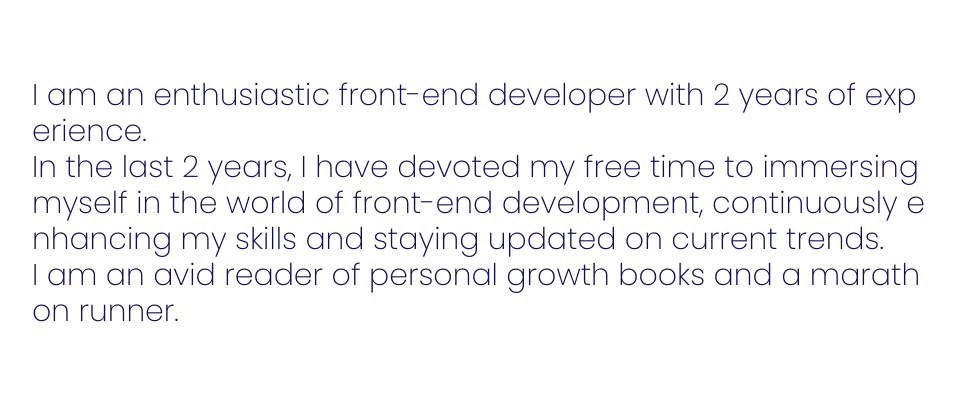
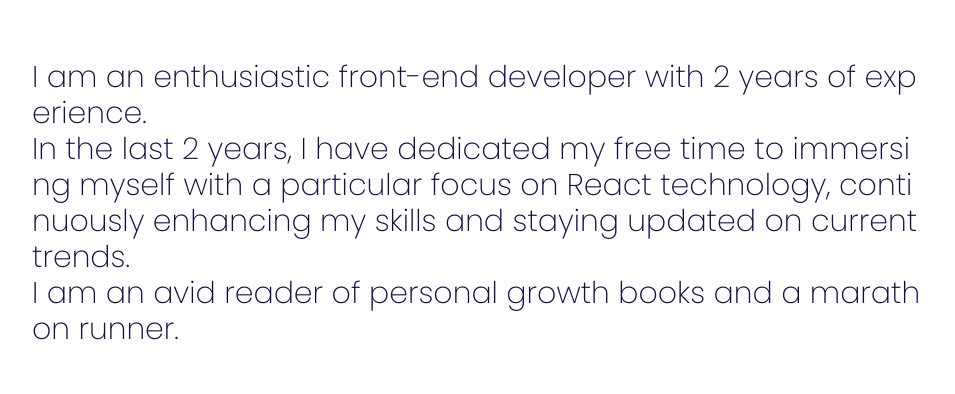
Before and after one commit to diecorra/portfolio, a React (Vite) app in the folder version-3.0/: page / in a window 1280 px wide. Shown: the part 269-663 px from the top of the page, without its empty margins (160-1115 px from the left). Built offline with nearby package versions, Linux system fonts and the light colour scheme.

Commit message:
Update DescriptionCard.jsx

```diff
--- a/version-3.0/src/features/home/DescriptionCard.jsx
+++ b/version-3.0/src/features/home/DescriptionCard.jsx
@@ -15,8 +15,7 @@
         <p className="text-sm md:text-2xl lg:text-3xl font-light text-primary lg:px-36 break-all">
           I am an enthusiastic front-end developer with 2 years of experience.{' '}
           <br />
-          In the last 2 years, I have devoted my free time to immersing myself
-          in the world of front-end development, continuously enhancing my
+          In the last 2 years, I have dedicated my free time to immersing myself with a particular focus on React technology, continuously enhancing my
           skills and staying updated on current trends.
           <br />I am an avid reader of personal growth books and a marathon
           runner.
```
